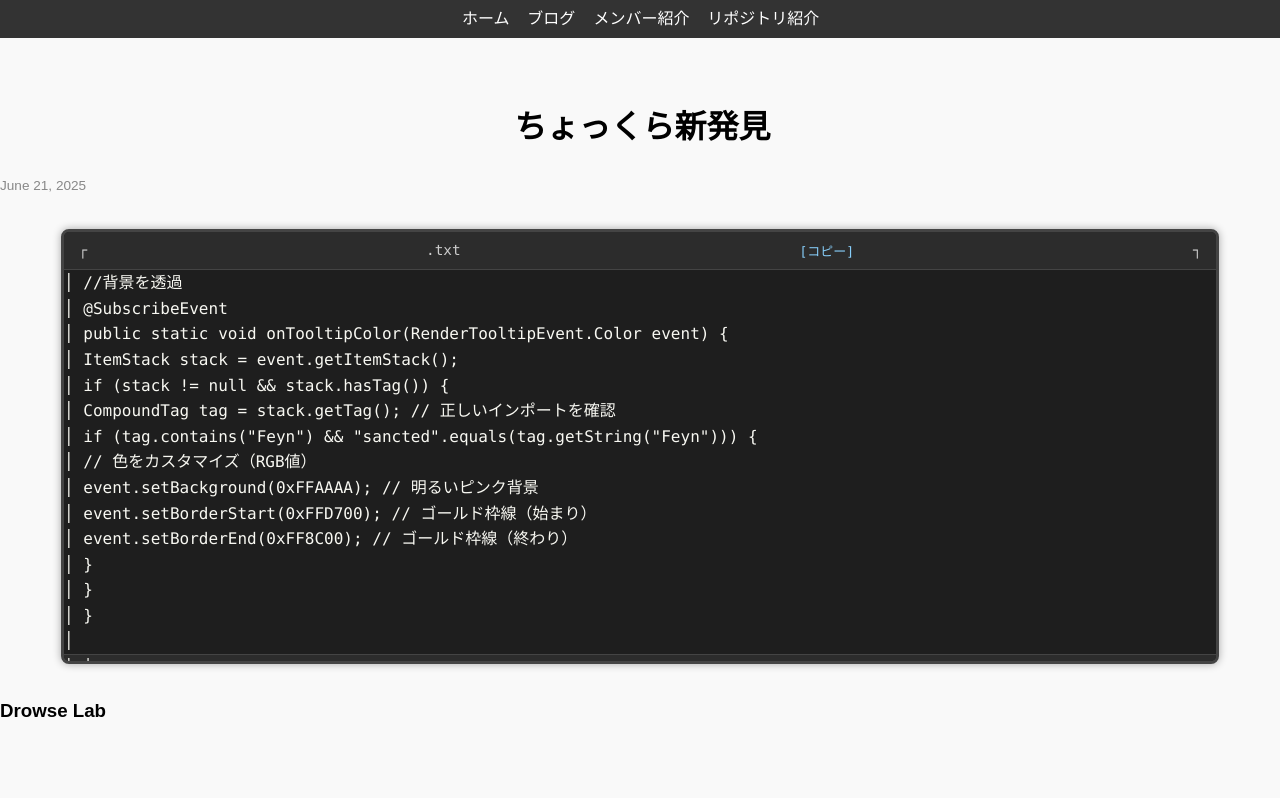
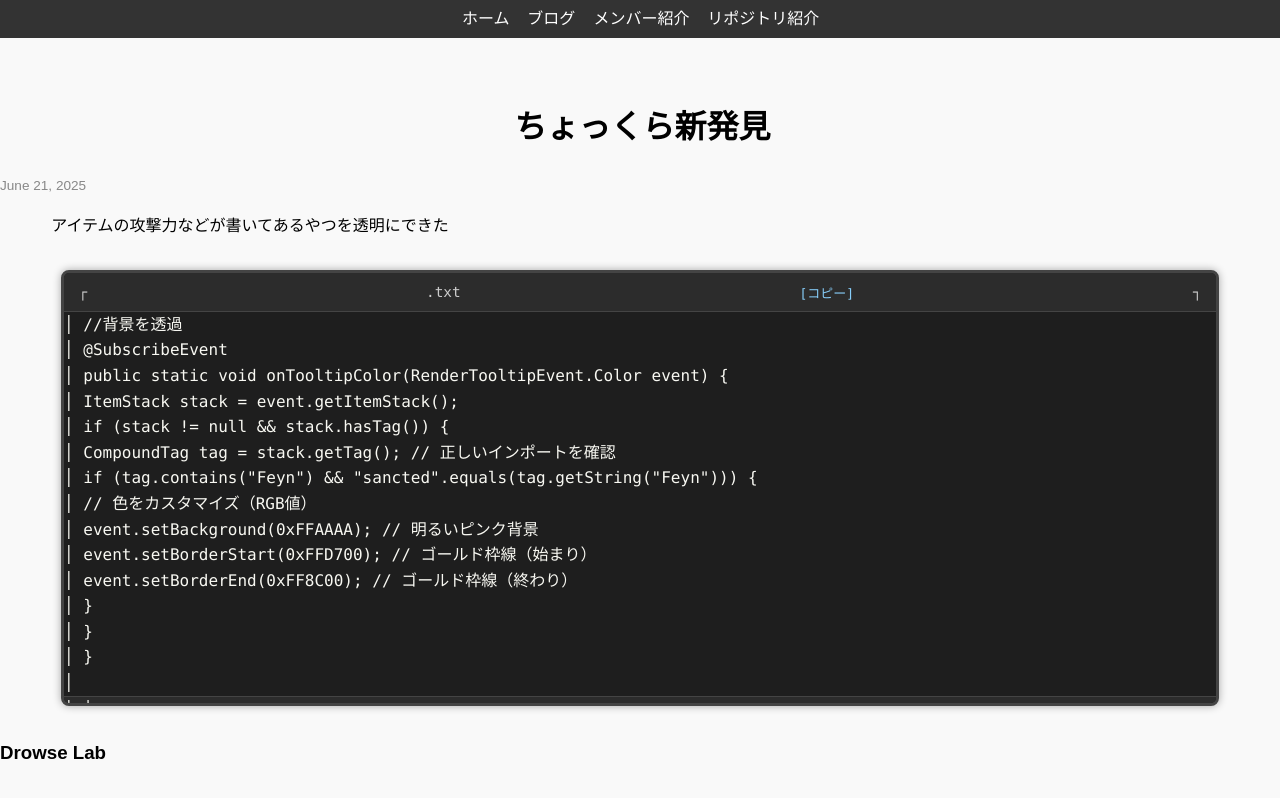
Before and after one commit to Drowse-Lab/Drowse-Lab, a Jekyll site: the page built from _posts/2025-06-21-blog.md, in a window 1280 px wide. Shown: the top 798 px of the page. Built offline with Jekyll 4.4.1, drawn with Linux system fonts in a browser that asks for light colours; nearby versions of some CDN libraries; some web fonts are replaced; a style sheet for code colours, icons or effects is not loaded.

Commit message:
Update 2025-06-21-blog.md

````diff
--- a/_posts/2025-06-21-blog.md
+++ b/_posts/2025-06-21-blog.md
@@ -6,6 +6,7 @@ categories: blog
 tags: [個人ブログ]
 author: hrmcngs
 ---
+アイテムの攻撃力などが書いてあるやつを透明にできた
 ```java
 //背景を透過
 @SubscribeEvent
````
